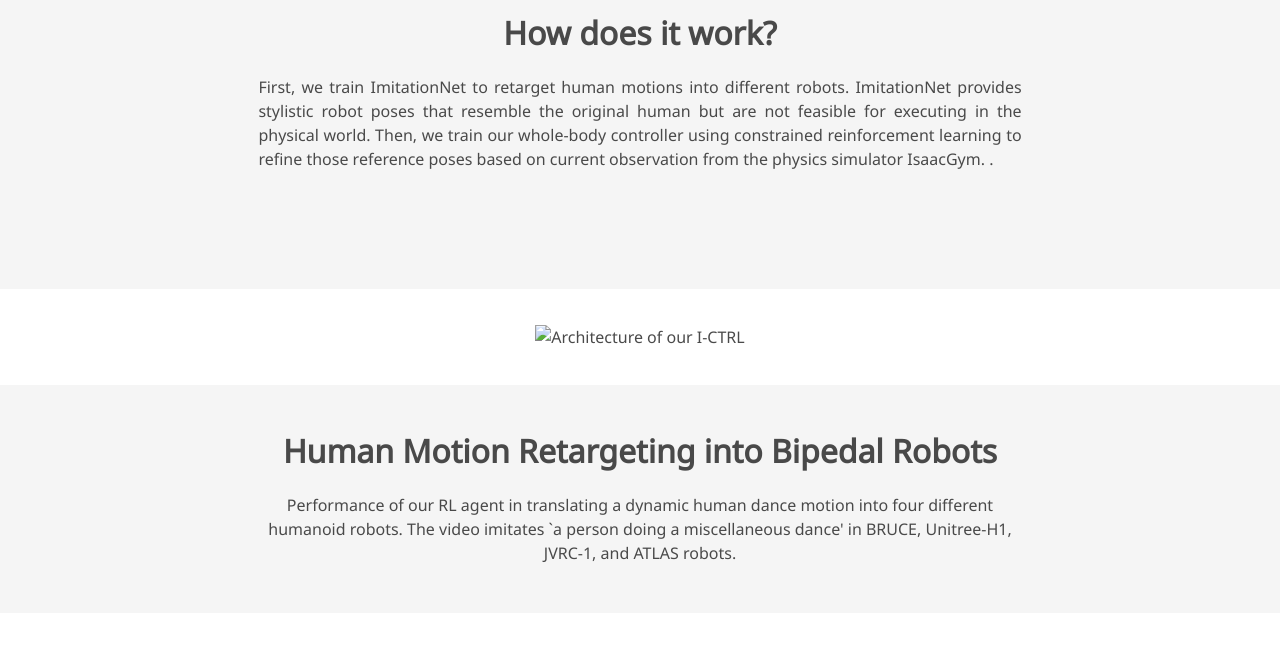
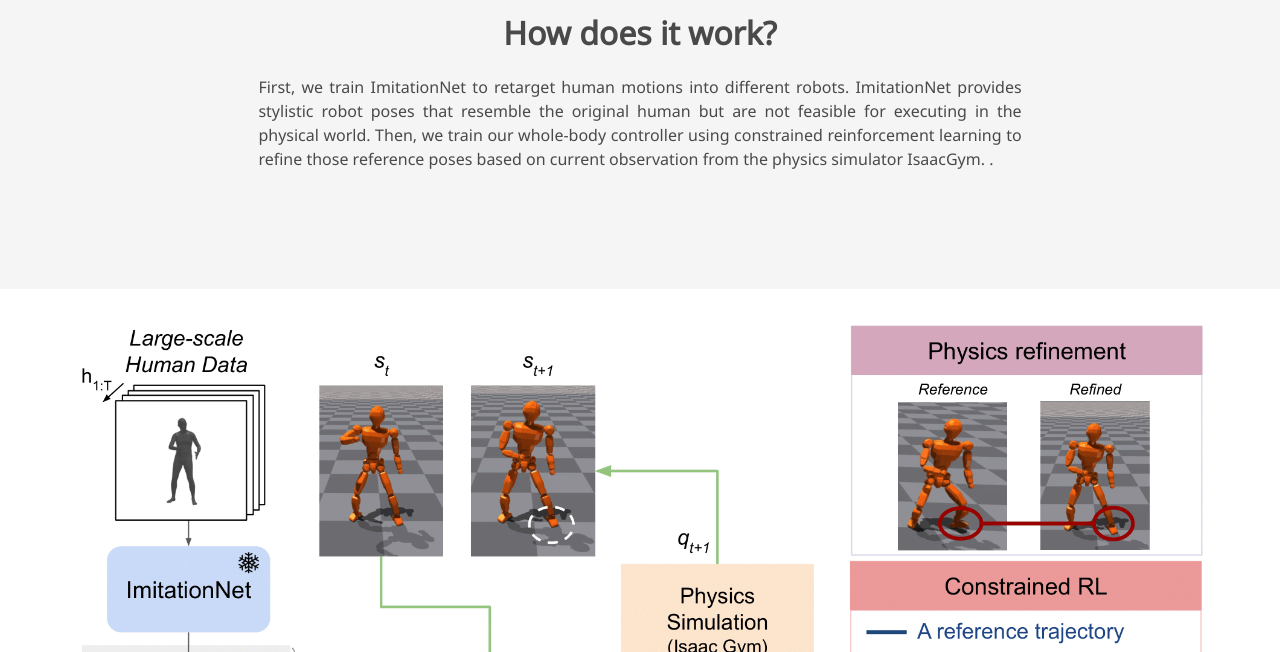
Before and after one commit to Evm7/I-CTRL, a plain HTML site: page index.html in a window 1280 px wide. Shown: the part 1852-2504 px from the top of the page. Drawn offline with nearby package versions, Linux system fonts and the light colour scheme; some icons are missing; a web font is replaced by a local one.

Commit message:
Update index.html

```diff
--- a/index.html
+++ b/index.html
@@ -284,7 +284,7 @@ First, we train <a href="https://evm7.github.io/UnsH2R/">ImitationNet</a> to ret
     <div class="container">
 
       <div class="column is-centered has-text-centered">
-        <img src="static/figures/modeloverview.png" alt="Architecture of our I-CTRL"/>
+        <img src="static/figures/model_overview.png" alt="Architecture of our I-CTRL"/>
       </div>
   </div>
 </div>
```
